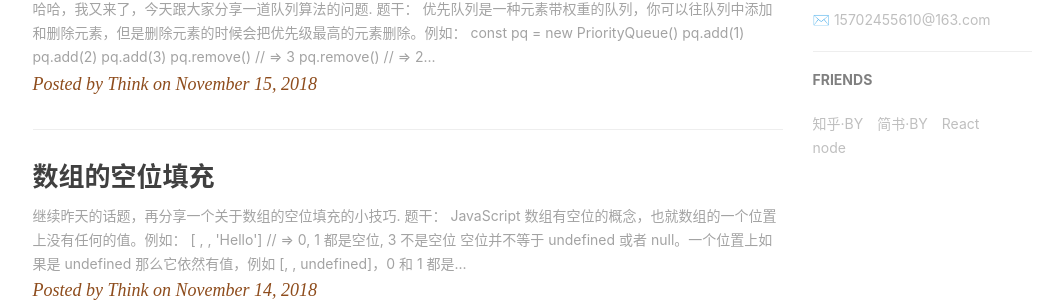
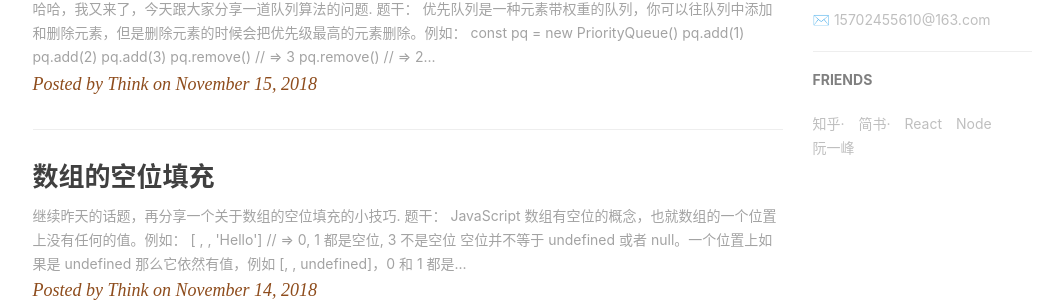
Before and after one commit to clark-maybe/fanliang8023.github.io, a Jekyll site: the page built from index.html, in a window 1280 px wide and 900 px high, scrolled down 783 px. Shown: the part 145-452 px from the top of the window, without its empty margins (135-1192 px from the left). Built offline with Jekyll 4.4.1, drawn with Linux system fonts in a browser that asks for light colours; nearby versions of some CDN libraries; the list of posts is cut into pages by our own code; comment, search, counter and statistics services are not loaded.

Commit message:
addNewCode

```diff
--- a/_config.yml
+++ b/_config.yml
@@ -99,16 +99,19 @@ service-worker: true
 # Friends
 friends: [
     {
-        title: "知乎·BY",
+        title: "知乎·",
         href: "http://zhihu.com"
     },{
-        title: "简书·BY",
+        title: "简书·",
         href: "http://www.jianshu.com"
     },{
         title: "React",
         href: "https://reactjs.org/"
     },{
-        title: "node",
+        title: "Node",
         href: "https://nodejs.org/zh-cn/"
+    },{
+      title: "阮一峰",
+      href: "http://www.ruanyifeng.com/home.html"
     }
 ]
```
